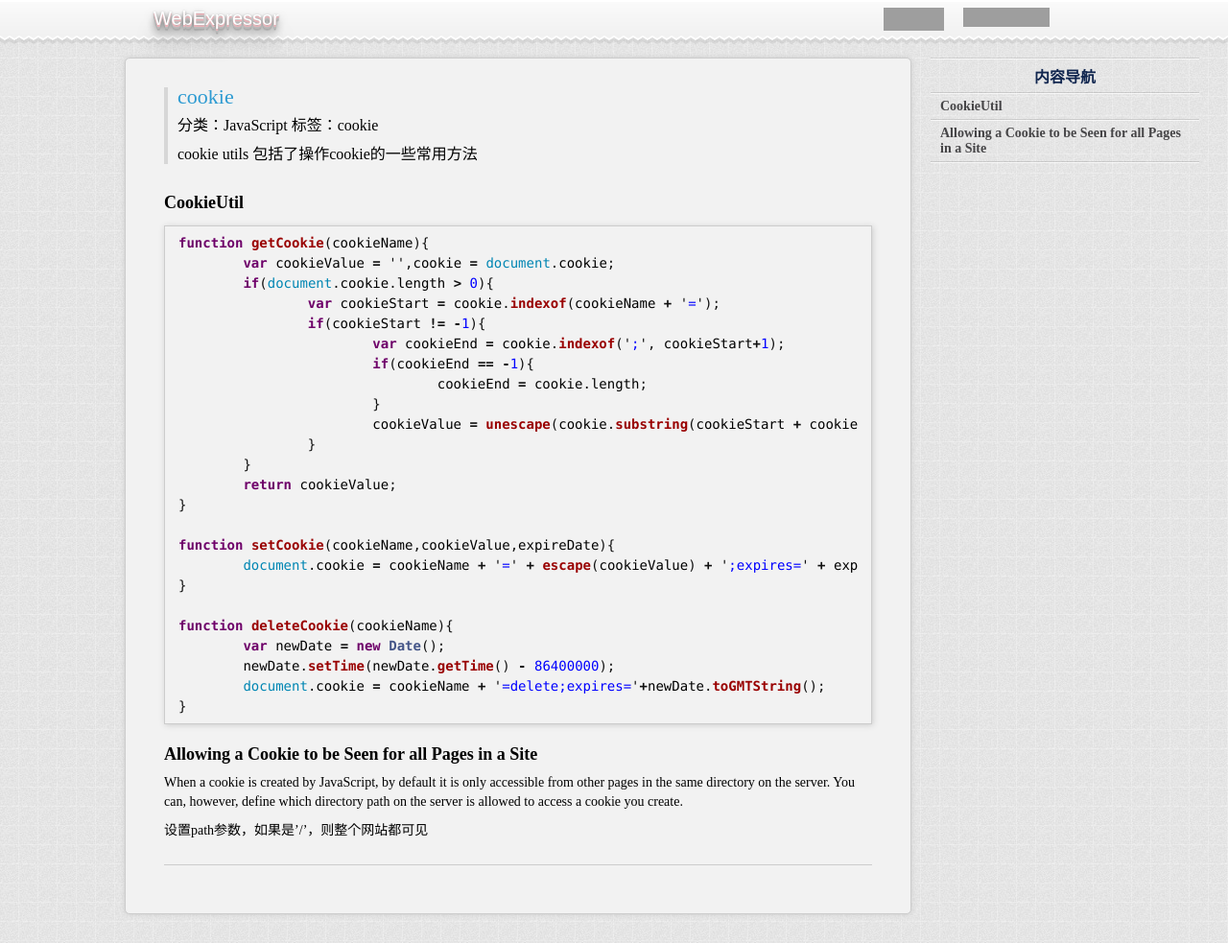
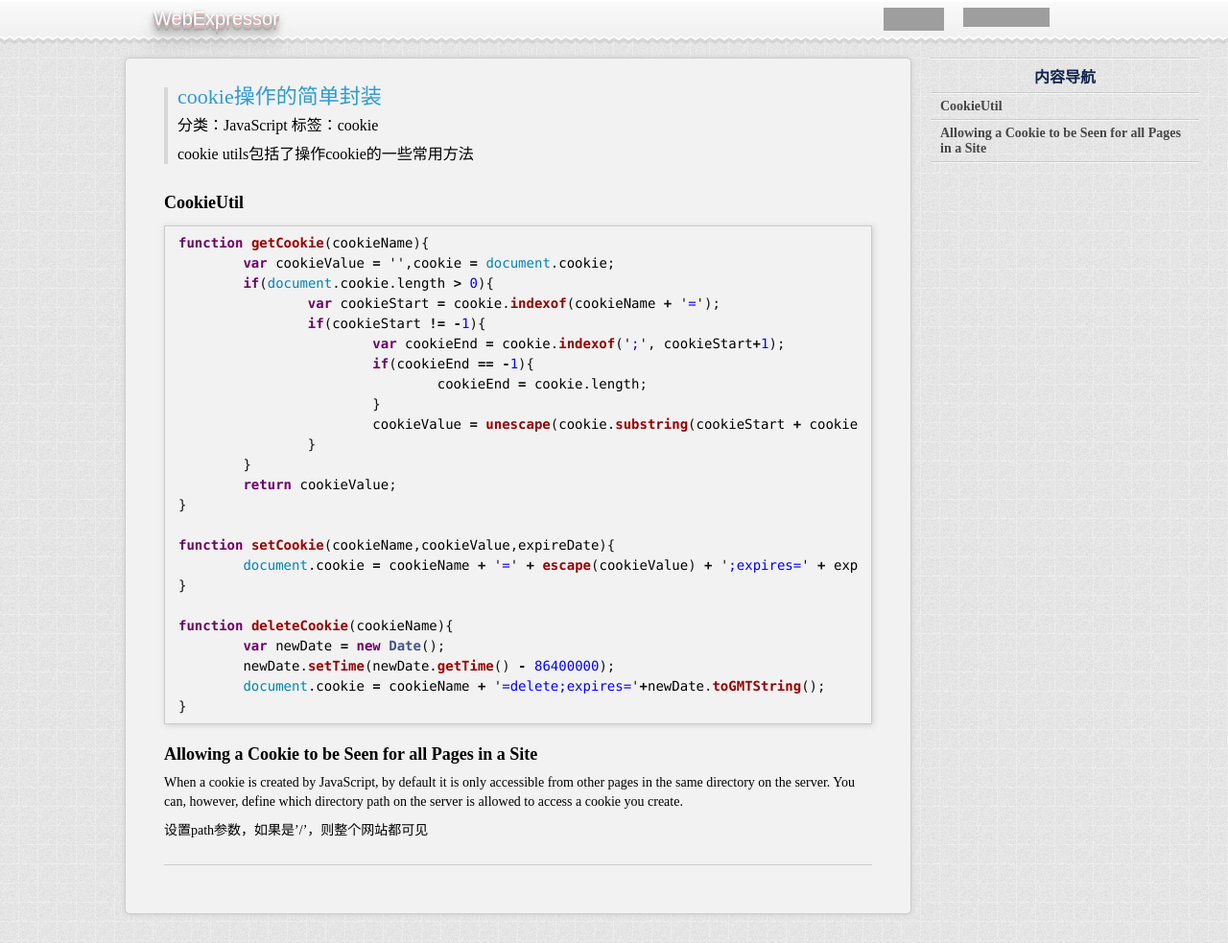
Before and after one commit to webexpressor/webexpressor.github.com, a Jekyll site: the page built from _posts/2011-12-21-cookie.md, in a window 1280 px wide and 983 px high. Shown: the whole window at 96% size. Built offline with Jekyll 4.4.1, drawn with Linux system fonts in a browser that asks for light colours; nearby versions of some CDN libraries; Markdown is read by kramdown in place of the engine named in the settings; comment, search, counter and statistics services are not loaded; grey boxes are pictures that could not be loaded.

Commit message:
modify some names of articals

```diff
--- a/_posts/2011-12-21-cookie.md
+++ b/_posts/2011-12-21-cookie.md
@@ -1,9 +1,9 @@
 ---
 layout: page
-title: cookie
+title: cookie操作的简单封装
 category: JavaScript
 tags: [cookie]
-description: cookie utils 包括了操作cookie的一些常用方法
+description: cookie utils包括了操作cookie的一些常用方法
 ---
 # CookieUtil
 {% highlight javascript %}
```
Also changed, not shown: _posts/2012-09-18-get-to-know-backbone.md (+1 -1 lines), _posts/2012-09-22-use-js-to-convert-a-image-to-base64.md (+1 -1 lines), _posts/2012-09-24-the-constructor-of-javascripts-object.md (+1 -1 lines).
